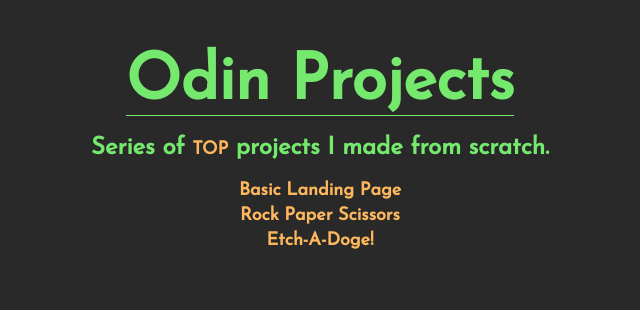
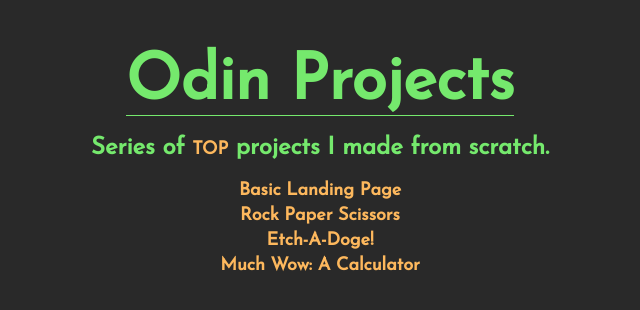
Before and after one commit to pappasdev/top-foundations-projects, a plain HTML site: page index.html in a window 1280 px wide. Shown: the whole page, without its empty margins (328-968 px from the left). Drawn offline with Linux system fonts and the light colour scheme.

Commit message:
Update index.html

```diff
--- a/index.html
+++ b/index.html
@@ -22,5 +22,6 @@
         <p><a href="./landing-page/index.html">Basic Landing Page</a></p>
         <p><a href="./rps/index.html">Rock Paper Scissors</a></p>
         <p><a href="./etch/index.html">Etch-A-Doge!</a></p>
+        <p><a href="./calculator/index.html">Much Wow: A Calculator</a></p>
     </body>
 </html>
```
